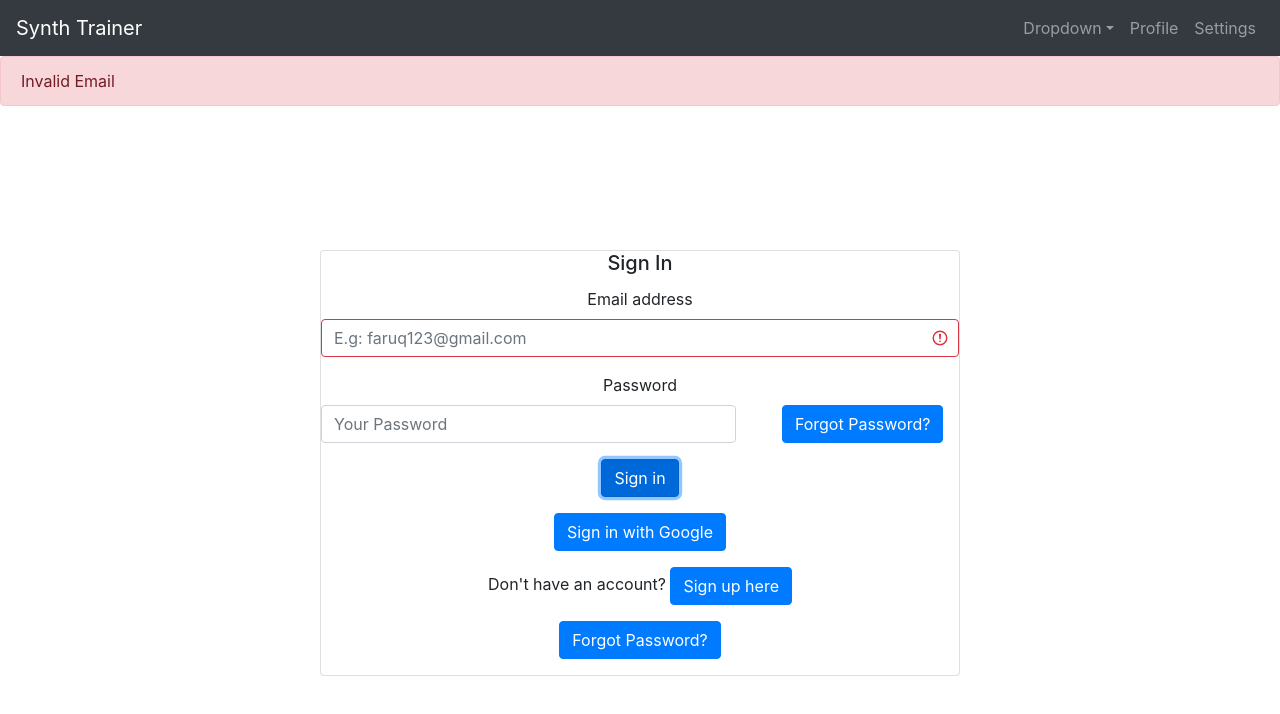
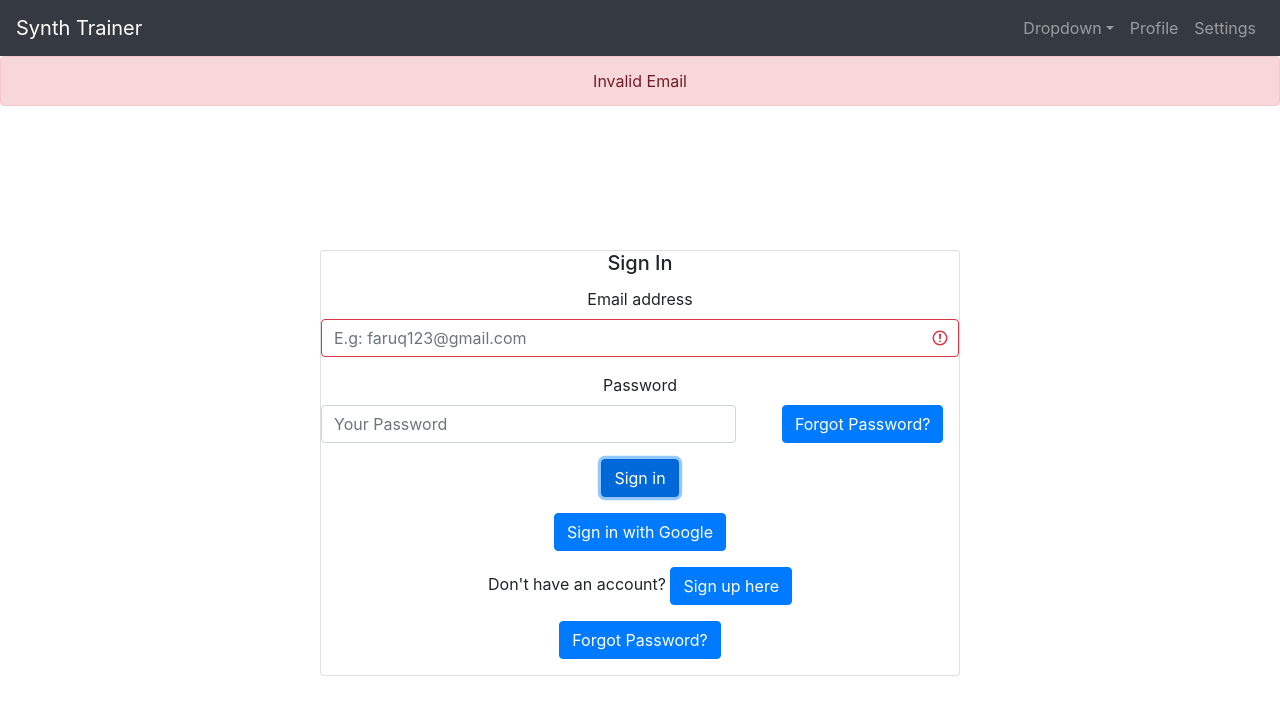
Before and after one commit to alvinlai808/Synth-Trainer, a React (Create React App) app in the folder synth-trainer/: page / in a window 1280 px wide. Both pictures are taken after a click on the button "Sign in". Shown: the top 714 px of the page. Built offline with nearby package versions, Linux system fonts and the light colour scheme; no server answers.

Commit message:
center alert message

```diff
--- a/synth-trainer/src/Components/SignIn.jsx
+++ b/synth-trainer/src/Components/SignIn.jsx
@@ -54,7 +54,7 @@ const SignIn = () => {
   return (
     <div>
       <div>
-        <Alert show={isError} variant='danger' align>{error}</Alert>
+        <Alert show={isError} variant='danger' className='text-center'>{error}</Alert>
         <div id="whole-page" class="row">
           <div class="col-sm-12 my-auto">
             <Card id="sign-in-card" className="text-center w-50">
```
